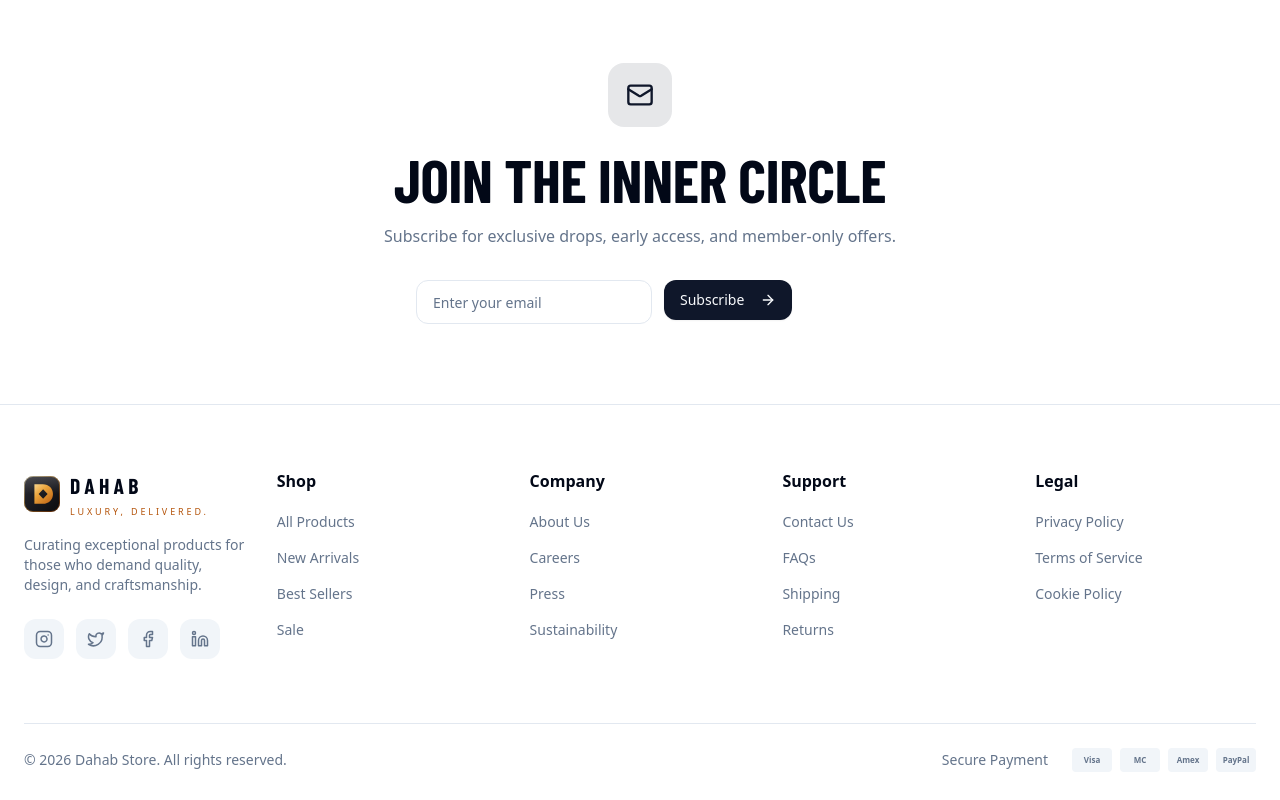
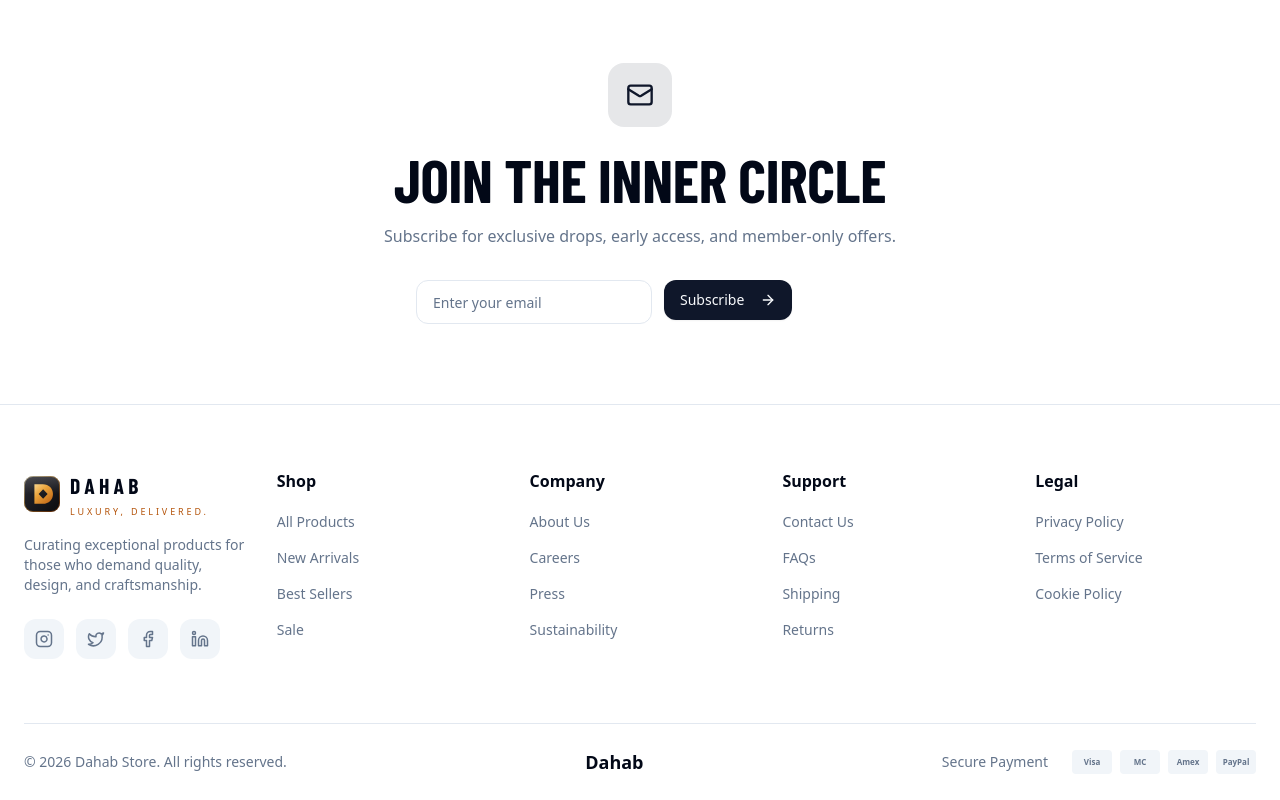
Before and after one commit to marcossbc/luxe-store-nextjs-Store, a Next.js app: page / in a window 1280 px wide. Shown: the part 7324-8124 px from the top of the page. Built offline with nearby package versions, Linux system fonts and the light colour scheme; no server answers; a web font is replaced by a local one.

Commit message:
aded bran name

```diff
--- a/components/layout/footer.tsx
+++ b/components/layout/footer.tsx
@@ -74,6 +74,7 @@
         </div>
         <div className="py-6 border-t flex flex-col sm:flex-row items-center justify-between gap-4">
           <p className="text-sm text-muted-foreground">&copy; {new Date().getFullYear()} {BRAND.name} Store. All rights reserved.</p>
+          <h1 className="text-lg font-bold text-foreground">{BRAND.name}</h1>
           <div className="flex items-center gap-6">
             <span className="text-sm text-muted-foreground">Secure Payment</span>
             <div className="flex gap-2">
```
